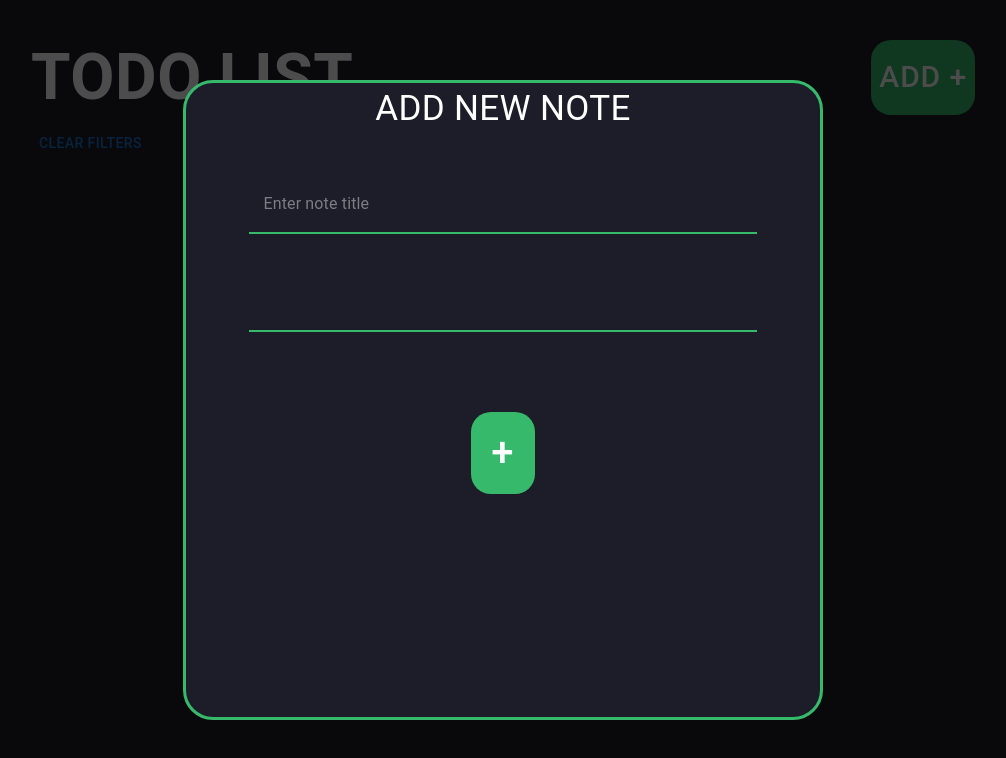
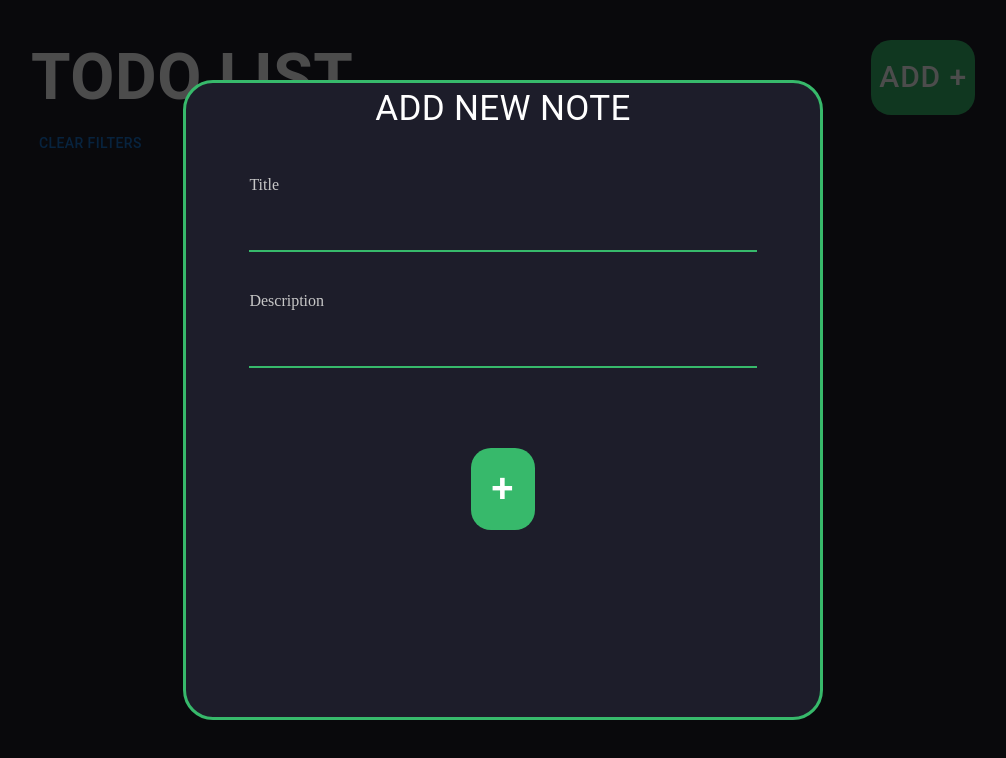
Before and after one commit to wldbrrt/ToDo_React, a React (Create React App) app: page /#/ in a window 1280 px wide. Both pictures are taken after a click on the button "ADD +". Shown: the top 758 px of the page, without its empty margins (137-1143 px from the left). Built offline with nearby package versions, Linux system fonts and the light colour scheme.

Commit message:
fix: remove placeholder. Add filed description

```diff
--- a/src/components/EditorPopup/EditorPopup.tsx
+++ b/src/components/EditorPopup/EditorPopup.tsx
@@ -73,7 +73,7 @@ export const EditorPopup = ({
         <Typography sx={editorTitle}>{title}</Typography>
         <TextField
           sx={todoTitle}
-          placeholder={POPUP_NOTE_TITLE}
+          /* placeholder={POPUP_NOTE_TITLE} */
           value={titleValue}
           onChange={(e) => setTitleValue(e.target.value)}
         />
--- a/src/components/EditorPopup/style.ts
+++ b/src/components/EditorPopup/style.ts
@@ -46,6 +46,10 @@ export const todoTitle = {
   "& .MuiOutlinedInput-notchedOutline": {
     border: "none",
   },
+  "&:before": {
+    content: "'Title'",
+    color: mainColors.grey,
+  },
 };
 
 export const todoDescription = {
@@ -63,6 +67,10 @@ export const todoDescription = {
   },
   "& .MuiOutlinedInput-notchedOutline": {
     border: "none",
+  },
+  "&:before": {
+    content: "'Description'",
+    color: mainColors.grey,
   },
 };
 
```
